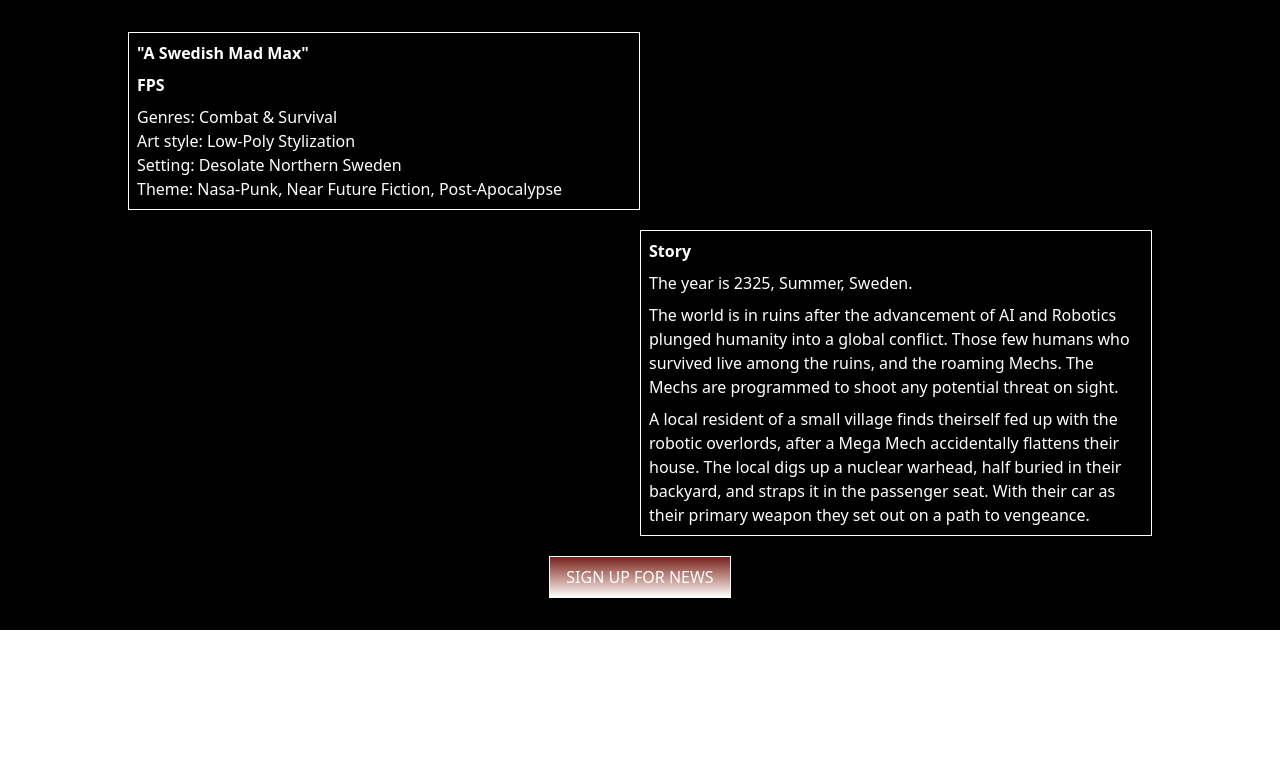
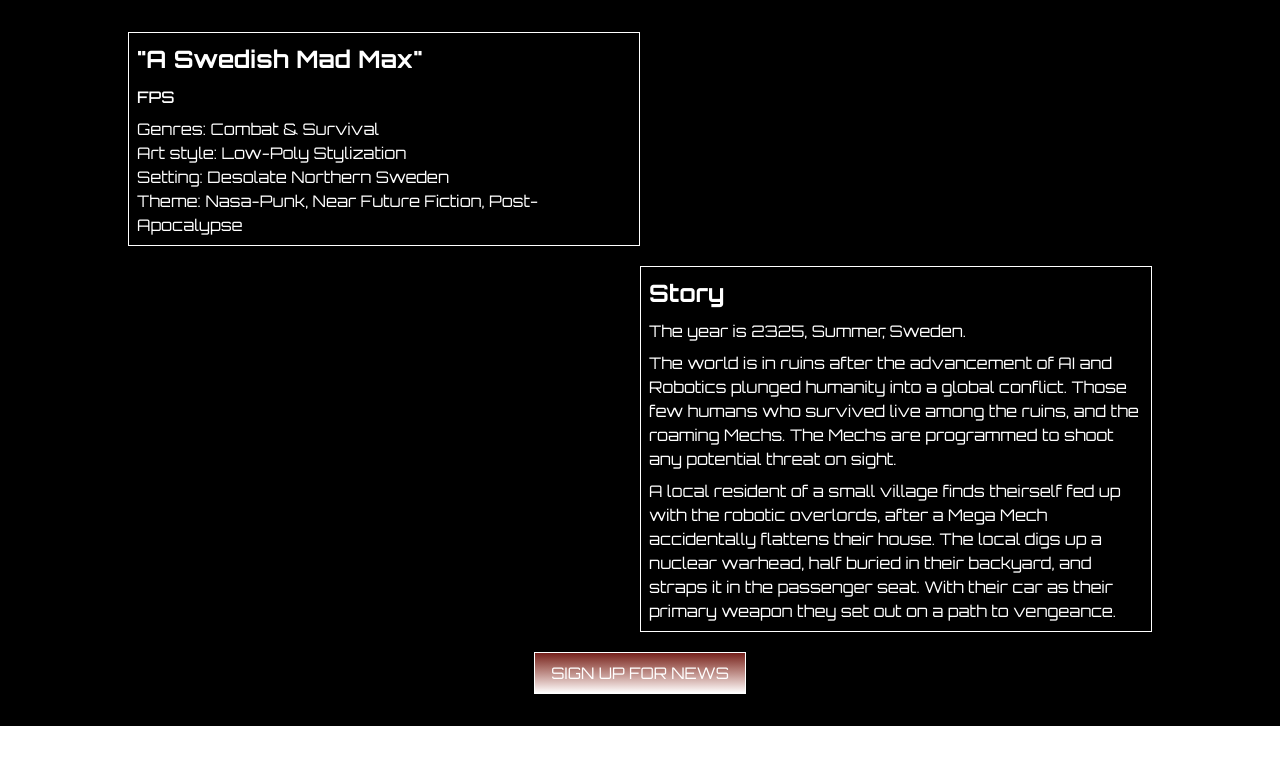
Before and after one commit to Alexander-Lindstroem/enginelight__web, a Next.js app: page / in a window 1280 px wide. Shown: the top 764 px of the page. Built offline with nearby package versions, Linux system fonts and the light colour scheme.

Commit message:
added changes in variables

```diff
--- a/src/components/DescriptionContent/index.tsx
+++ b/src/components/DescriptionContent/index.tsx
@@ -5,10 +5,10 @@ const DescriptionContent = () => {
   return (
     <div className="w-full bg-black text-white">
       <div className="max-w-6xl w-4/5 mx-auto py-8">
-        <div className="flex flex-col gap-5" style={{fontFamily: "var(--font-elmain)"}}>
+        <div className="flex flex-col gap-5 font-elmain">
           <div className="flex flex-col gap-2 border-white border md:w-1/2 w-full p-2" >
-            <h2 style={{fontSize: "var(--text-elh2)", fontWeight: 700}}>"A Swedish Mad Max"</h2>
-            <h2 style={{fontWeight: 600}}>FPS</h2>
+            <h2 className="text-elh2 font-bold">"A Swedish Mad Max"</h2>
+            <h2 className="font-medium">FPS</h2>
             <div>
               <p>Genres: Combat & Survival</p>
               <p>Art style: Low-Poly Stylization</p>
@@ -18,7 +18,7 @@ const DescriptionContent = () => {
           </div>
 
           <div className="flex flex-col gap-2 border-white border md:w-1/2 w-full self-end p-2">
-            <h2 style={{fontSize: "var(--text-elh2)", fontWeight: 700}}>Story</h2>
+            <h2 className="text-elh2 font-bold">Story</h2>
             <p>The year is 2325, Summer, Sweden.</p>
             <p>
               The world is in ruins after the advancement of AI and Robotics plunged
```
